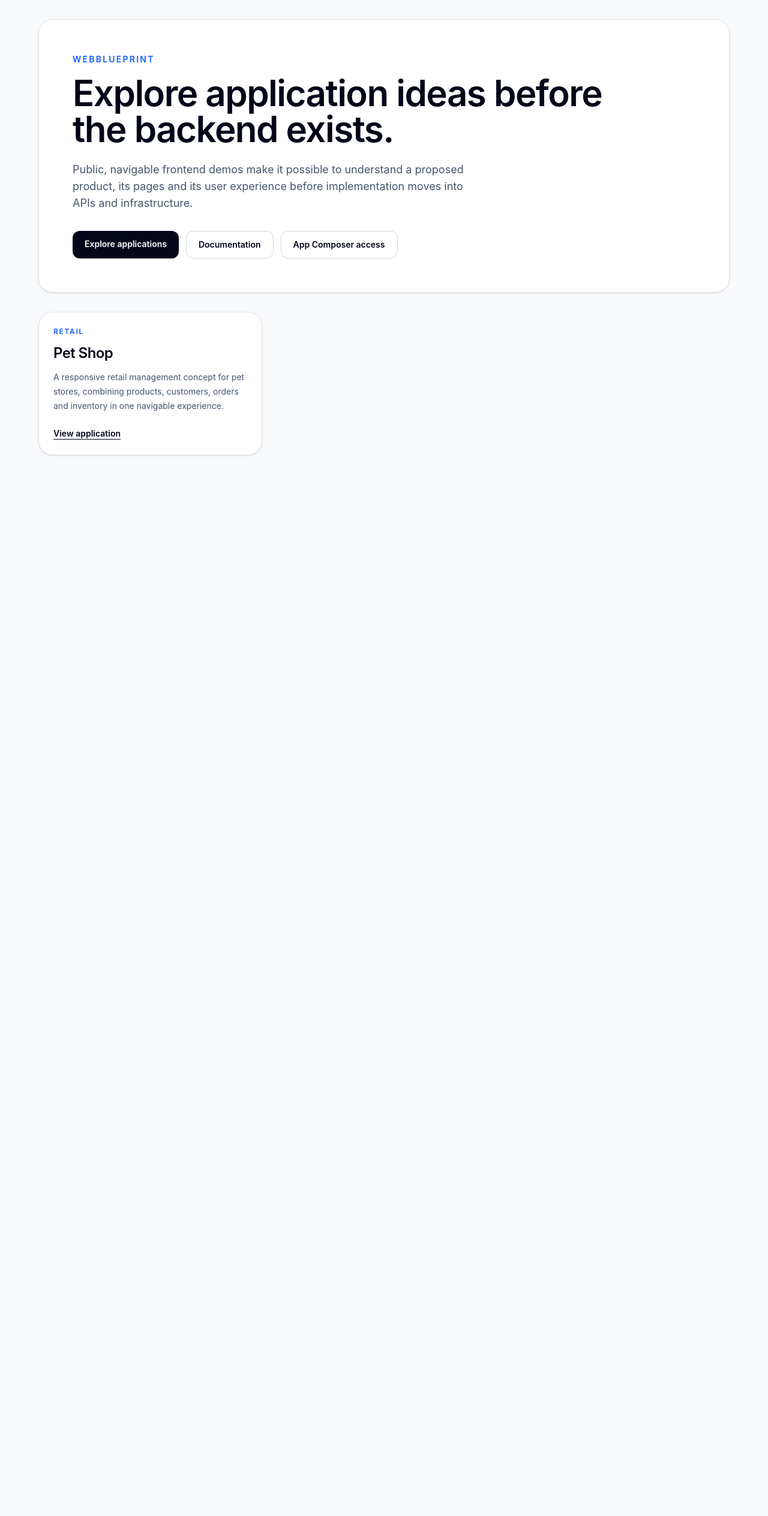
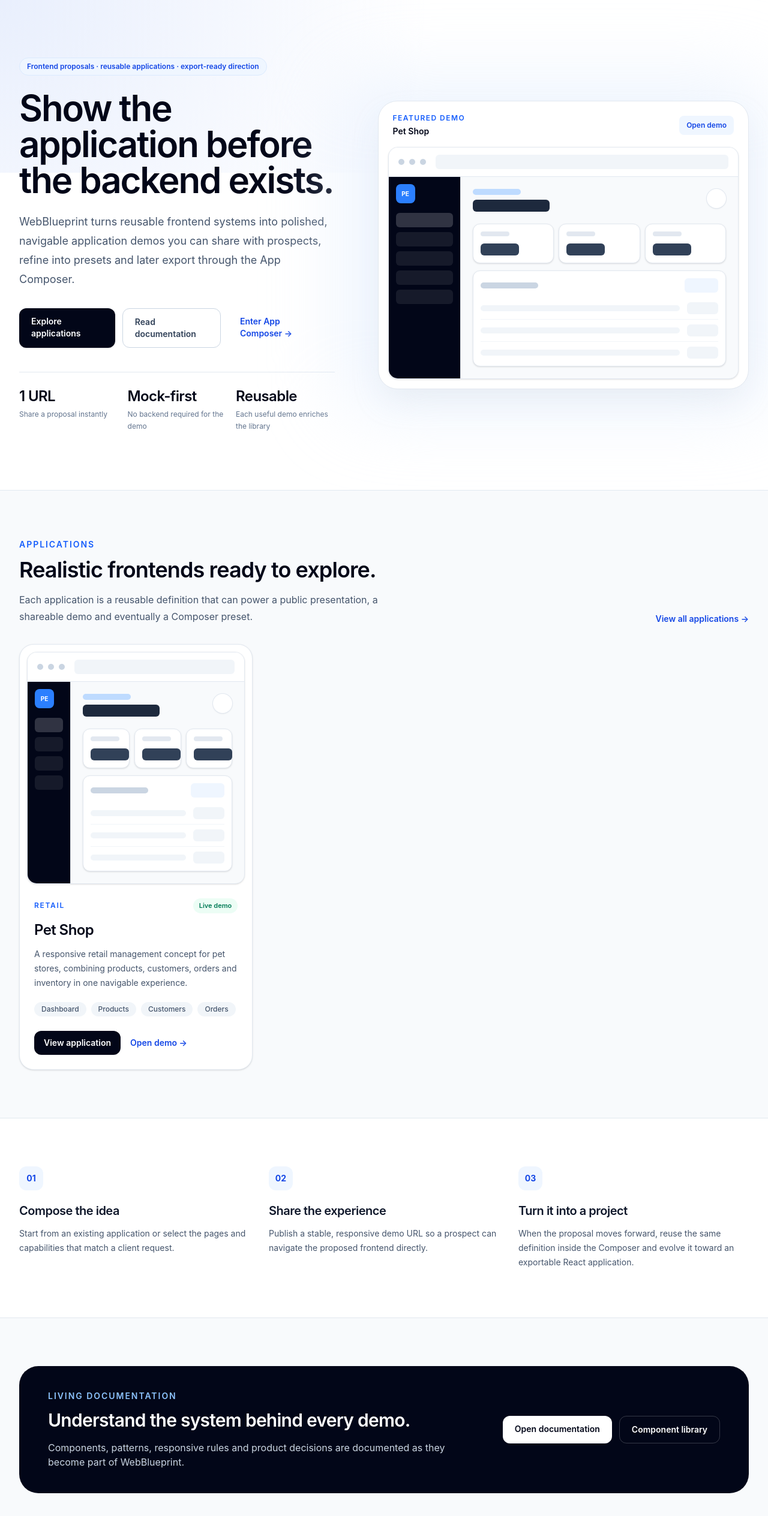
Before and after one commit to LuisHdezE/WebBlueprint, a React (Vite) app: page / in a window 1280 px wide. Shown: the top 2528 px of the page at 60% size. Before the commit the page ends 800 px from the top, so only its background shows below. Built offline with nearby package versions, Linux system fonts and the light colour scheme.

Commit message:
feat(u0.2): build public landing experience

```diff
--- a/src/pages/LandingPage.tsx
+++ b/src/pages/LandingPage.tsx
@@ -1,44 +1,133 @@
 import { Link } from 'react-router';
 import { listPublicApplications } from '@/applications/applicationRegistry';
+import { ApplicationCard } from '@/components/applications/ApplicationCard';
+import { ApplicationPreview } from '@/components/applications/ApplicationPreview';
 
 export function LandingPage() {
   const promotedApplications = listPublicApplications();
+  const featuredApplication = promotedApplications[0];
 
   return (
-    <main className="min-h-dvh bg-slate-50 px-4 py-8 text-slate-950 sm:px-6 lg:px-8">
-      <section className="mx-auto max-w-6xl rounded-3xl border border-slate-200 bg-white p-6 shadow-sm sm:p-10 lg:p-14">
-        <p className="text-sm font-semibold uppercase tracking-[0.16em] text-blue-600">WebBlueprint</p>
-        <h1 className="mt-4 max-w-4xl text-4xl font-semibold tracking-tight sm:text-5xl lg:text-6xl">
-          Explore application ideas before the backend exists.
+    <main>
+      <section className="relative overflow-hidden border-b border-slate-200 bg-white">
+        <div className="absolute inset-x-0 top-0 -z-0 h-72 bg-[radial-gradient(circle_at_top_left,_rgba(37,99,235,0.10),_transparent_55%)]" />
+        <div className="relative mx-auto grid max-w-7xl items-center gap-12 px-4 py-16 sm:px-6 sm:py-20 lg:grid-cols-[0.9fr_1.1fr] lg:px-8 lg:py-24">
+          <div>
+            <div className="inline-flex items-center gap-2 rounded-full border border-blue-100 bg-blue-50 px-3 py-1.5 text-xs font-semibold text-blue-700">
+              Frontend proposals · reusable applications · export-ready direction
+            </div>
+            <h1 className="mt-6 max-w-3xl text-4xl font-semibold tracking-[-0.035em] text-slate-950 sm:text-5xl lg:text-6xl">
+              Show the application before the backend exists.
             </h1>
-        <p className="mt-6 max-w-2xl text-base leading-7 text-slate-600 sm:text-lg">
-          Public, navigable frontend demos make it possible to understand a proposed product, its pages and
-          its user experience before implementation moves into APIs and infrastructure.
+            <p className="mt-6 max-w-2xl text-base leading-7 text-slate-600 sm:text-lg sm:leading-8">
+              WebBlueprint turns reusable frontend systems into polished, navigable application demos you can share with prospects, refine into presets and later export through the App Composer.
             </p>
-        <div className="mt-8 flex flex-wrap gap-3">
-          <Link className="rounded-xl bg-slate-950 px-5 py-3 text-sm font-semibold text-white" to="/apps">
+
+            <div className="mt-8 flex flex-col gap-3 sm:flex-row">
+              <Link className="inline-flex justify-center rounded-xl bg-slate-950 px-5 py-3 text-sm font-semibold text-white shadow-sm transition hover:bg-slate-800" to="/apps">
                 Explore applications
               </Link>
-          <Link className="rounded-xl border border-slate-300 px-5 py-3 text-sm font-semibold" to="/docs">
-            Documentation
+              <Link className="inline-flex justify-center rounded-xl border border-slate-300 bg-white px-5 py-3 text-sm font-semibold text-slate-700 transition hover:border-slate-400 hover:bg-slate-50" to="/docs">
+                Read documentation
               </Link>
-          <Link className="rounded-xl border border-slate-300 px-5 py-3 text-sm font-semibold" to="/login">
-            App Composer access
+              <Link className="inline-flex justify-center rounded-xl px-5 py-3 text-sm font-semibold text-blue-700 transition hover:bg-blue-50" to="/login">
+                Enter App Composer →
               </Link>
+            </div>
+
+            <div className="mt-10 grid max-w-xl grid-cols-3 gap-4 border-t border-slate-200 pt-6">
+              <div>
+                <p className="text-2xl font-semibold tracking-tight text-slate-950">1 URL</p>
+                <p className="mt-1 text-xs leading-5 text-slate-500">Share a proposal instantly</p>
+              </div>
+              <div>
+                <p className="text-2xl font-semibold tracking-tight text-slate-950">Mock-first</p>
+                <p className="mt-1 text-xs leading-5 text-slate-500">No backend required for the demo</p>
+              </div>
+              <div>
+                <p className="text-2xl font-semibold tracking-tight text-slate-950">Reusable</p>
+                <p className="mt-1 text-xs leading-5 text-slate-500">Each useful demo enriches the library</p>
+              </div>
+            </div>
+          </div>
+
+          {featuredApplication ? (
+            <div className="relative lg:pl-6">
+              <div className="absolute -inset-8 -z-0 rounded-[3rem] bg-blue-100/50 blur-3xl" />
+              <div className="relative rounded-[2rem] border border-slate-200 bg-white p-3 shadow-2xl shadow-slate-200/70 sm:p-4">
+                <div className="mb-3 flex items-center justify-between px-2 py-1">
+                  <div>
+                    <p className="text-xs font-semibold uppercase tracking-[0.12em] text-blue-600">Featured demo</p>
+                    <p className="mt-1 text-sm font-semibold text-slate-950">{featuredApplication.name}</p>
+                  </div>
+                  <Link className="rounded-lg bg-blue-50 px-3 py-2 text-xs font-semibold text-blue-700" to={`/demo/${featuredApplication.slug}/${featuredApplication.demoPages[0]?.path ?? ''}`}>
+                    Open demo
+                  </Link>
+                </div>
+                <ApplicationPreview application={featuredApplication} />
+              </div>
+            </div>
+          ) : null}
         </div>
       </section>
 
-      <section className="mx-auto mt-8 grid max-w-6xl gap-4 md:grid-cols-2 lg:grid-cols-3">
-        {promotedApplications.map((application) => (
-          <article key={application.id} className="rounded-3xl border border-slate-200 bg-white p-6 shadow-sm">
-            <p className="text-xs font-semibold uppercase tracking-[0.14em] text-blue-600">{application.category}</p>
-            <h2 className="mt-3 text-2xl font-semibold tracking-tight">{application.name}</h2>
-            <p className="mt-3 text-sm leading-6 text-slate-600">{application.summary}</p>
-            <Link className="mt-6 inline-flex text-sm font-semibold text-slate-950 underline underline-offset-4" to={`/apps/${application.slug}`}>
-              View application
+      <section className="mx-auto max-w-7xl px-4 py-16 sm:px-6 lg:px-8 lg:py-20">
+        <div className="flex flex-col gap-5 sm:flex-row sm:items-end sm:justify-between">
+          <div>
+            <p className="text-sm font-semibold uppercase tracking-[0.14em] text-blue-600">Applications</p>
+            <h2 className="mt-3 max-w-2xl text-3xl font-semibold tracking-tight text-slate-950 sm:text-4xl">
+              Realistic frontends ready to explore.
+            </h2>
+            <p className="mt-4 max-w-2xl text-base leading-7 text-slate-600">
+              Each application is a reusable definition that can power a public presentation, a shareable demo and eventually a Composer preset.
+            </p>
+          </div>
+          <Link className="text-sm font-semibold text-blue-700 hover:text-blue-800" to="/apps">
+            View all applications →
           </Link>
-          </article>
+        </div>
+
+        <div className="mt-8 grid gap-6 lg:grid-cols-2 xl:grid-cols-3">
+          {promotedApplications.slice(0, 3).map((application) => (
+            <ApplicationCard key={application.id} application={application} />
           ))}
+        </div>
+      </section>
+
+      <section className="border-y border-slate-200 bg-white">
+        <div className="mx-auto grid max-w-7xl gap-8 px-4 py-16 sm:px-6 lg:grid-cols-3 lg:px-8 lg:py-20">
+          <div>
+            <span className="grid size-10 place-items-center rounded-xl bg-blue-50 text-sm font-bold text-blue-700">01</span>
+            <h3 className="mt-5 text-xl font-semibold tracking-tight">Compose the idea</h3>
+            <p className="mt-3 text-sm leading-6 text-slate-600">Start from an existing application or select the pages and capabilities that match a client request.</p>
+          </div>
+          <div>
+            <span className="grid size-10 place-items-center rounded-xl bg-blue-50 text-sm font-bold text-blue-700">02</span>
+            <h3 className="mt-5 text-xl font-semibold tracking-tight">Share the experience</h3>
+            <p className="mt-3 text-sm leading-6 text-slate-600">Publish a stable, responsive demo URL so a prospect can navigate the proposed frontend directly.</p>
+          </div>
+          <div>
+            <span className="grid size-10 place-items-center rounded-xl bg-blue-50 text-sm font-bold text-blue-700">03</span>
+            <h3 className="mt-5 text-xl font-semibold tracking-tight">Turn it into a project</h3>
+            <p className="mt-3 text-sm leading-6 text-slate-600">When the proposal moves forward, reuse the same definition inside the Composer and evolve it toward an exportable React application.</p>
+          </div>
+        </div>
+      </section>
+
+      <section className="mx-auto max-w-7xl px-4 py-16 sm:px-6 lg:px-8 lg:py-20">
+        <div className="overflow-hidden rounded-[2rem] bg-slate-950 px-6 py-10 text-white sm:px-10 lg:flex lg:items-center lg:justify-between lg:gap-10 lg:px-12">
+          <div>
+            <p className="text-sm font-semibold uppercase tracking-[0.14em] text-blue-300">Living documentation</p>
+            <h2 className="mt-3 max-w-2xl text-3xl font-semibold tracking-tight">Understand the system behind every demo.</h2>
+            <p className="mt-4 max-w-2xl text-sm leading-6 text-slate-300 sm:text-base">
+              Components, patterns, responsive rules and product decisions are documented as they become part of WebBlueprint.
+            </p>
+          </div>
+          <div className="mt-7 flex flex-wrap gap-3 lg:mt-0 lg:shrink-0">
+            <Link className="rounded-xl bg-white px-5 py-3 text-sm font-semibold text-slate-950" to="/docs">Open documentation</Link>
+            <Link className="rounded-xl border border-white/20 px-5 py-3 text-sm font-semibold text-white hover:bg-white/10" to="/components">Component library</Link>
+          </div>
+        </div>
       </section>
     </main>
   );
```
Lines whose indentation alone changed are shown as unchanged.
